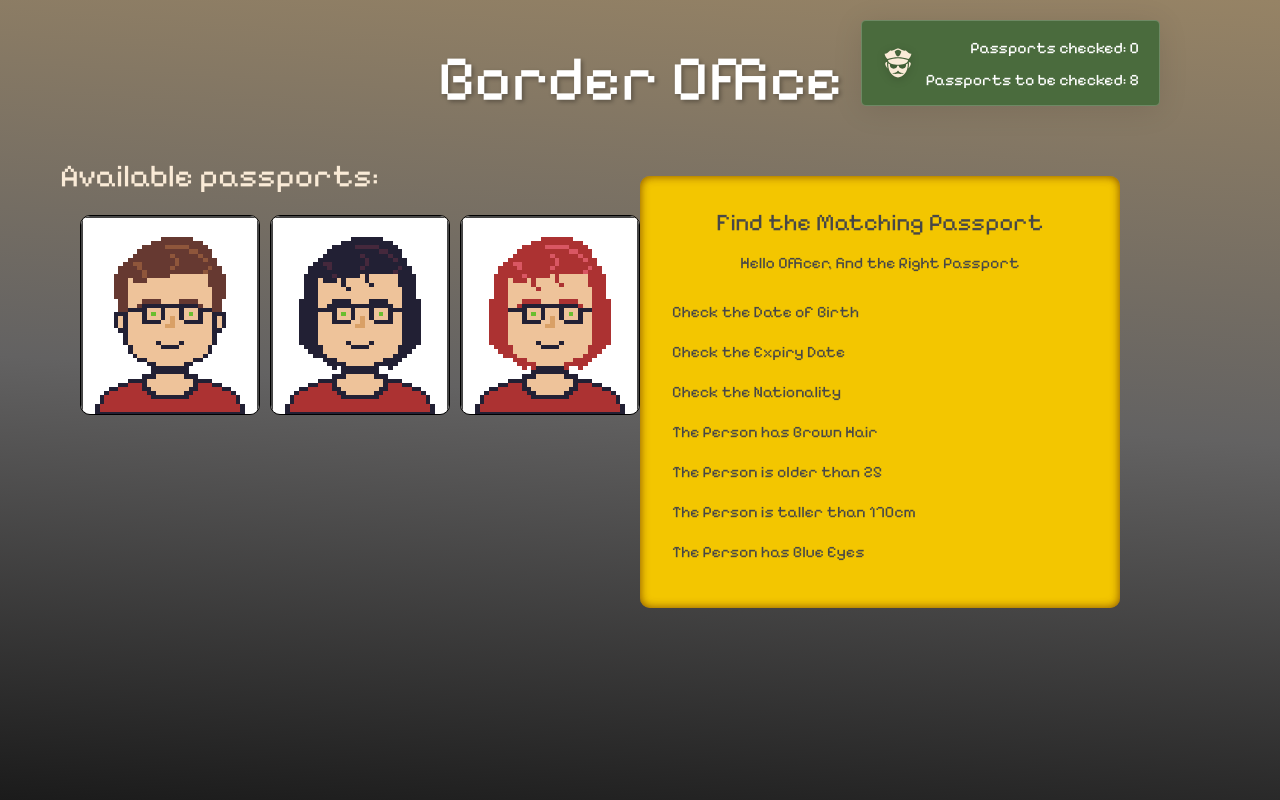
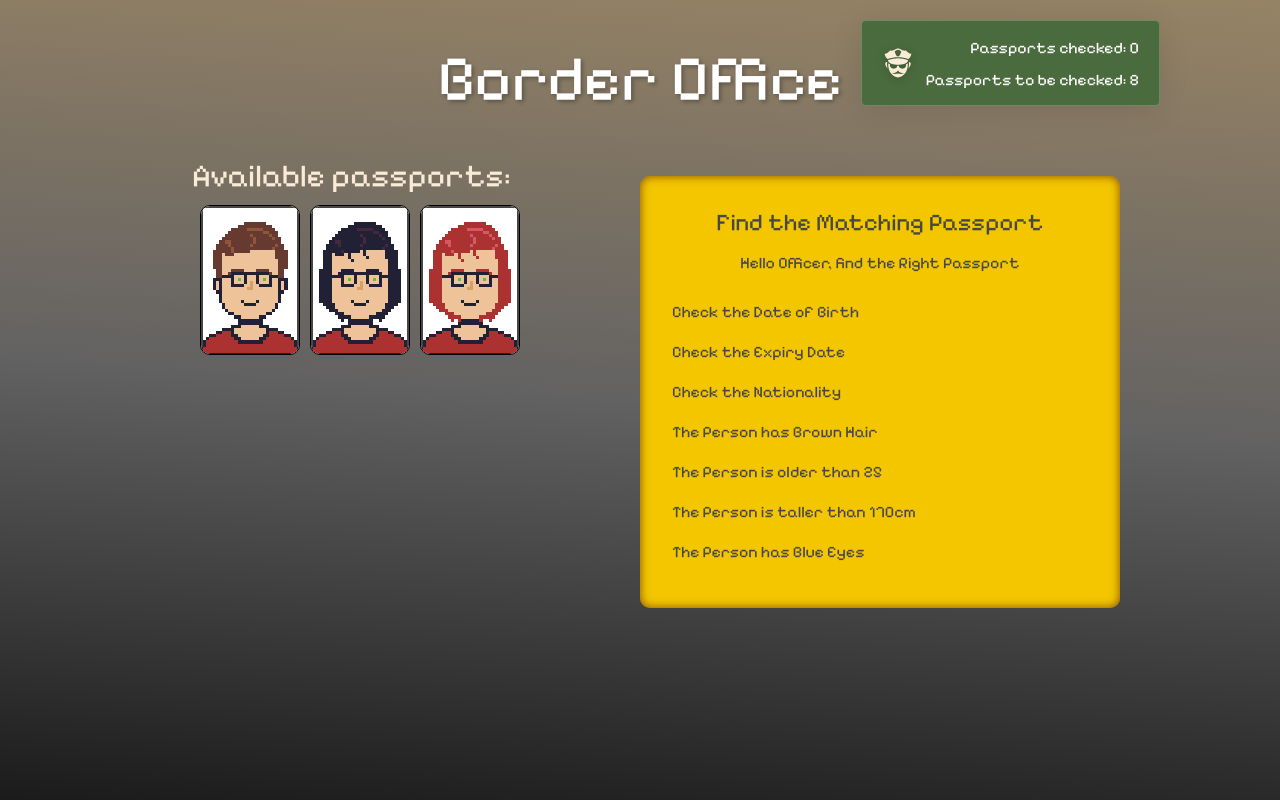
Before and after one commit to Felle26/borderControl, a React (Vite) app: page / in a window 1280 px wide. Built offline with nearby package versions, Linux system fonts and the light colour scheme.

Commit message:
- UI tweaks on passport-previews

```diff
--- a/src/assets/Components/PassPort/PassportBackside.css
+++ b/src/assets/Components/PassPort/PassportBackside.css
@@ -40,7 +40,6 @@
   width: 100%;
   height: 220px;
   opacity: 0.2;
-  filter: blur(0px);
 }
 
 .Passport_Back_Countryflag img {
--- a/src/assets/Components/PassPort/PassportList.css
+++ b/src/assets/Components/PassPort/PassportList.css
@@ -27,8 +27,8 @@
 }
 
 .Passport_Single_Preview_Container {
-  width: 520px;
-  height: 200px;
+  width: 100px;
+  height: 150px;
   transition: all 0.3s ease;
   border-radius: 10px;
   position: relative;
@@ -45,7 +45,11 @@
   gap: 10px;
   width: 100%;
   max-height: 240px;
-  padding: 20px;
+  padding-top: 10px;
+  padding-left: 8px;
+  padding-bottom: 8px;
+  padding-right: 8px;
+  overflow: hidden;
 }
 
 .Passport_Spacer {
--- a/src/assets/Components/PassPort/PassportPreview.css
+++ b/src/assets/Components/PassPort/PassportPreview.css
@@ -5,6 +5,7 @@
 
 .Passport_Preview {
     background-color: white;
+    height: 150px
 }
 
 .Passport_Preview button:focus,
@@ -17,3 +18,20 @@
     box-shadow: 0 0 0 10px rgba(255, 165, 0, 0.6);
     z-index: 1;
 }
+
+.Preview_Image_Container {
+    height: 150px;
+}
+
+.Preview_Image_Container .Image_Wrapper {
+    min-width: 0;
+    min-height: 0;
+    height: 150px;
+}
+
+.Preview_Image_Container .Image_Wrapper img {
+    position: absolute;
+    width: 100px;
+    object-fit: fill;
+    height: 150px;
+}
```
Also changed, not shown: src/assets/Components/CharacterImageGenerator/CharacterImage.style.css (+17 -10 lines).
